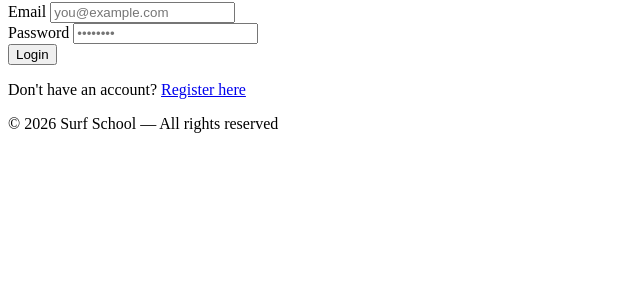
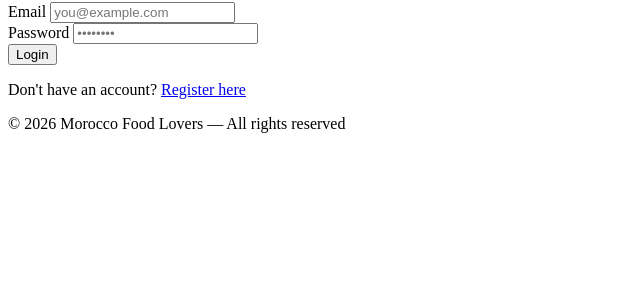
Before and after one commit to BEN-ESSAHRAOUI-Yassine/Recipe_Collection_Manager_PRJ, a PHP site: template app/views/auth/login.php in a window 1280 px wide. Shown: the part 221-521 px from the top of the page, without its empty margins (0-640 px from the left). Run offline with PHP 8.4, Linux system fonts and the light colour scheme; the template is opened without the code that fills it, so the values that code supplies are empty; some libraries are stand-ins or nearby versions.

Commit message:
add Layout folder

```diff
--- a/app/views/layouts/footer.php
+++ b/app/views/layouts/footer.php
@@ -1,7 +1,7 @@
 </div><!-- end .container -->
 
 <footer>
-    <p>© 2026 Surf School — All rights reserved</p>
+    <p>© 2026 Morocco Food Lovers — All rights reserved</p>
 </footer>
 
 </body>
```
